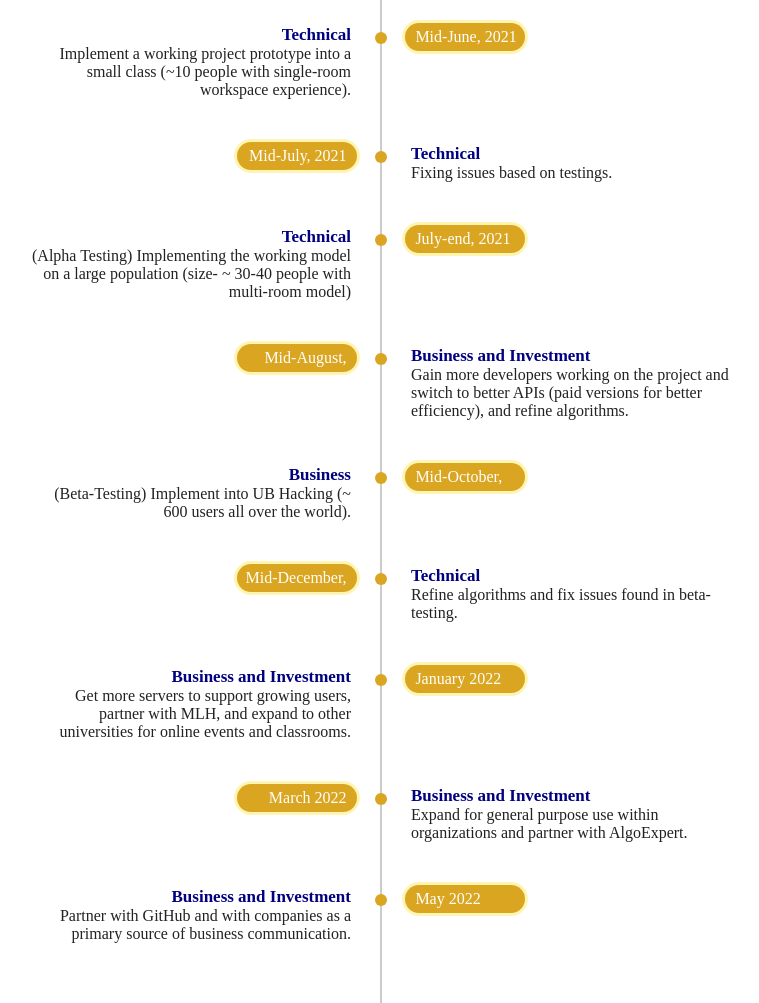
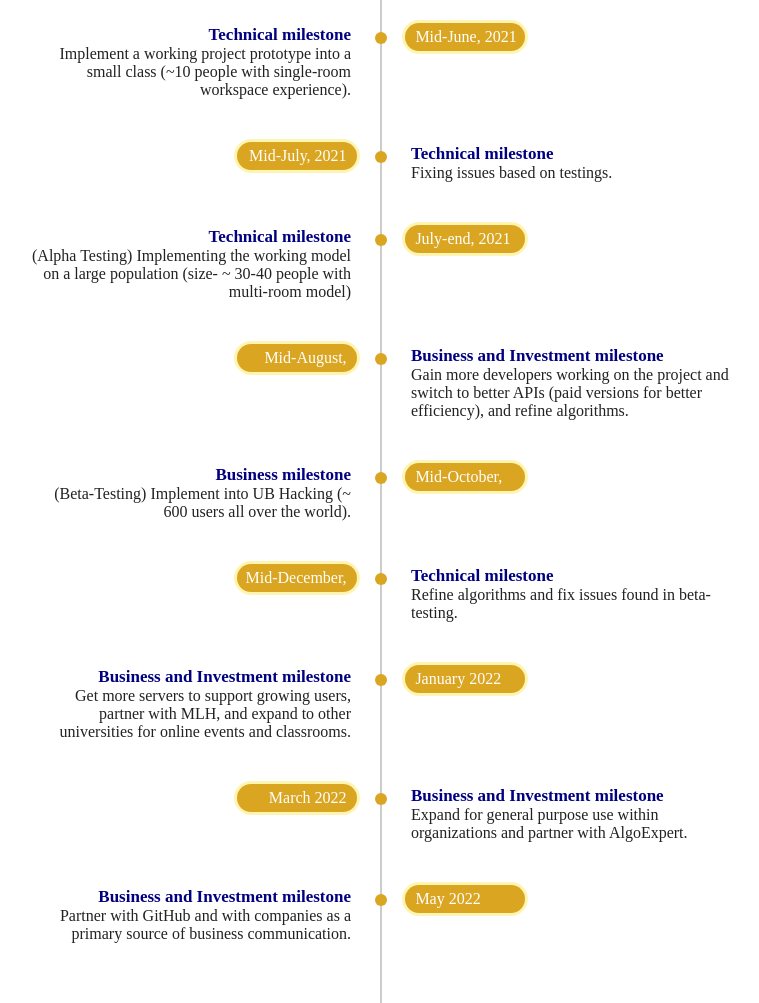
Before and after one commit to Prakshal-Jain/CodeAura-Organization, a Jekyll site: the page built from milestone.html, in a window 1280 px wide. Shown: the whole page, without its empty margins (259-1018 px from the left). Built offline with Jekyll 4.4.1, drawn with Linux system fonts in a browser that asks for light colours.

Commit message:
Added milestones

```diff
--- a/milestone.html
+++ b/milestone.html
@@ -17,7 +17,7 @@ layout: timeline
                         <span>{{mile.dates}}</span>
                     </div>
                     <div class="content">
-                    <h3>{{ mile.milestone_type }}</h3>
+                    <h3>{{ mile.milestone_type }}&nbsp;milestone</h3>
                     <p>
                         {{ mile.description }}
                     </p>
```
